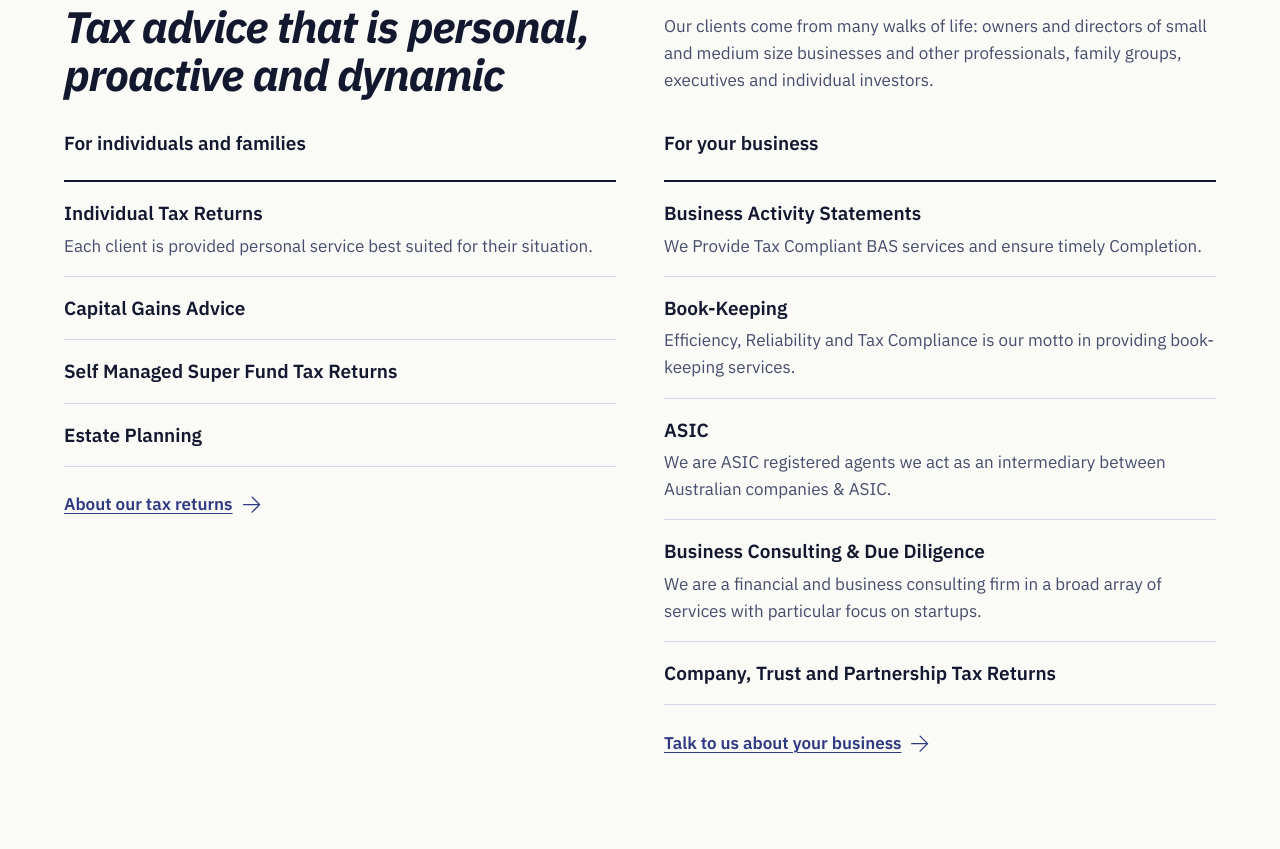
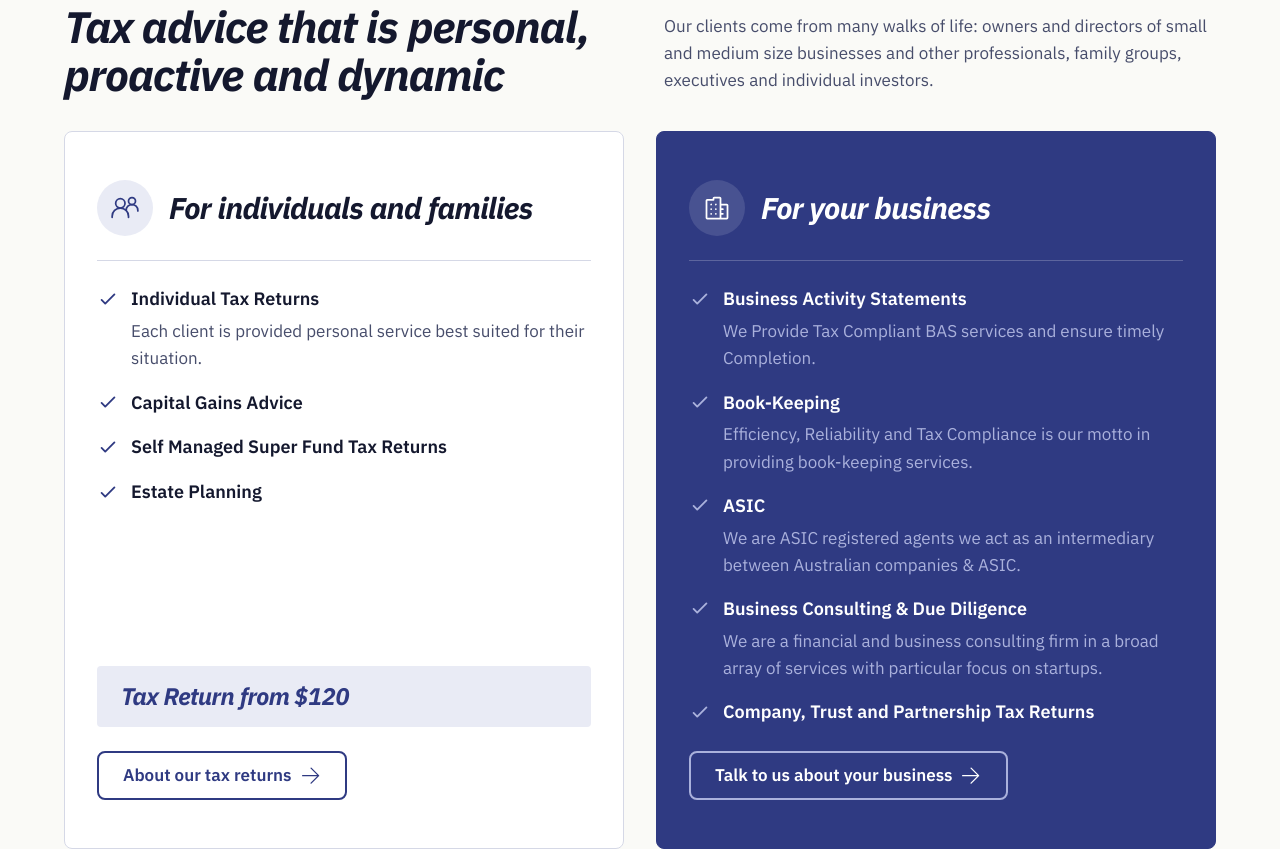
Before and after one commit to DaltJM/tax-preparers, a plain HTML site: page tax-preparers-static-site/index.html in a window 1280 px wide. Shown: the part 974-1823 px from the top of the page. Drawn offline with Linux system fonts and the light colour scheme.

Commit message:
Give the home page services block two audience panels
Replace the two plain ruled lists with an individuals panel on white and a
business panel in brand navy, each with an Iconoir icon, check-marked
services and a button. The individuals panel carries the "Tax Return from
$120" line so both panels end level. Business wording is unchanged.

Co-Authored-By: Claude Opus 5.5 <noreply@anthropic.com>

```diff
--- a/tax-preparers-static-site/index.html
+++ b/tax-preparers-static-site/index.html
@@ -31,6 +31,8 @@
       <symbol id="i-nav-arrow-left" viewBox="0 0 24 24"><path d="M15 6L9 12L15 18" stroke="currentColor" stroke-linecap="round" stroke-linejoin="round"/></symbol>
       <symbol id="i-nav-arrow-right" viewBox="0 0 24 24"><path d="M9 6L15 12L9 18" stroke="currentColor" stroke-linecap="round" stroke-linejoin="round"/></symbol>
       <symbol id="i-nav-arrow-down" viewBox="0 0 24 24"><path d="M6 9L12 15L18 9" stroke="currentColor" stroke-linecap="round" stroke-linejoin="round"/></symbol>
+      <symbol id="i-group" viewBox="0 0 24 24"><path d="M1 20V19C1 15.134 4.13401 12 8 12V12C11.866 12 15 15.134 15 19V20" stroke="currentColor" stroke-linecap="round"/><path d="M13 14V14C13 11.2386 15.2386 9 18 9V9C20.7614 9 23 11.2386 23 14V14.5" stroke="currentColor" stroke-linecap="round"/><path d="M8 12C10.2091 12 12 10.2091 12 8C12 5.79086 10.2091 4 8 4C5.79086 4 4 5.79086 4 8C4 10.2091 5.79086 12 8 12Z" stroke="currentColor" stroke-linecap="round" stroke-linejoin="round"/><path d="M18 9C19.6569 9 21 7.65685 21 6C21 4.34315 19.6569 3 18 3C16.3431 3 15 4.34315 15 6C15 7.65685 16.3431 9 18 9Z" stroke="currentColor" stroke-linecap="round" stroke-linejoin="round"/></symbol>
+      <symbol id="i-city" viewBox="0 0 24 24"><path d="M7 9.01L7.01 8.99889" stroke="currentColor" stroke-linecap="round" stroke-linejoin="round"/><path d="M11 9.01L11.01 8.99889" stroke="currentColor" stroke-linecap="round" stroke-linejoin="round"/><path d="M7 13.01L7.01 12.9989" stroke="currentColor" stroke-linecap="round" stroke-linejoin="round"/><path d="M11 13.01L11.01 12.9989" stroke="currentColor" stroke-linecap="round" stroke-linejoin="round"/><path d="M7 17.01L7.01 16.9989" stroke="currentColor" stroke-linecap="round" stroke-linejoin="round"/><path d="M11 17.01L11.01 16.9989" stroke="currentColor" stroke-linecap="round" stroke-linejoin="round"/><path d="M15 21H3.6C3.26863 21 3 20.7314 3 20.4V5.6C3 5.26863 3.26863 5 3.6 5H9V3.6C9 3.26863 9.26863 3 9.6 3H14.4C14.7314 3 15 3.26863 15 3.6V9M15 21H20.4C20.7314 21 21 20.7314 21 20.4V9.6C21 9.26863 20.7314 9 20.4 9H15M15 21V17M15 9V13M15 13H17M15 13V17M15 17H17" stroke="currentColor" stroke-linecap="round" stroke-linejoin="round"/></symbol>
       <symbol id="i-check" viewBox="0 0 24 24"><path d="M5 13L9 17L19 7" stroke="currentColor" stroke-linecap="round" stroke-linejoin="round"/></symbol>
       <symbol id="i-star" viewBox="0 0 24 24"><path d="M8.58737 8.23597L11.1849 3.00376C11.5183 2.33208 12.4817 2.33208 12.8151 3.00376L15.4126 8.23597L21.2215 9.08017C21.9668 9.18848 22.2638 10.0994 21.7243 10.6219L17.5217 14.6918L18.5135 20.4414C18.6409 21.1798 17.8614 21.7428 17.1945 21.3941L12 18.678L6.80547 21.3941C6.1386 21.7428 5.35909 21.1798 5.48645 20.4414L6.47825 14.6918L2.27575 10.6219C1.73617 10.0994 2.03322 9.18848 2.77852 9.08017L8.58737 8.23597Z" fill="currentColor" stroke="currentColor" stroke-linecap="round" stroke-linejoin="round"/></symbol>
     </svg>
@@ -113,27 +115,34 @@
             <h2>Tax advice that is personal, proactive and dynamic</h2>
             <p>Our clients come from many walks of life: owners and directors of small and medium size businesses and other professionals, family groups, executives and individual investors.</p>
           </div>
-          <div class="split">
-            <div class="audience">
-              <h3>For individuals and families</h3>
-              <ul class="rows">
-                <li><strong>Individual Tax Returns</strong><p>Each client is provided personal service best suited for their situation.</p></li>
-                <li><strong>Capital Gains Advice</strong></li>
-                <li><strong>Self Managed Super Fund Tax Returns</strong></li>
-                <li><strong>Estate Planning</strong></li>
+          <div class="audiences">
+            <div class="audience-panel">
+              <div class="audience-head">
+                <span class="audience-icon"><svg class="icon" aria-hidden="true" focusable="false" viewBox="0 0 24 24"><use href="#i-group"/></svg></span>
+                <h3>For individuals and families</h3>
+              </div>
+              <ul class="service-list">
+                <li><svg class="icon" aria-hidden="true" focusable="false" viewBox="0 0 24 24"><use href="#i-check"/></svg><div><strong>Individual Tax Returns</strong><p>Each client is provided personal service best suited for their situation.</p></div></li>
+                <li><svg class="icon" aria-hidden="true" focusable="false" viewBox="0 0 24 24"><use href="#i-check"/></svg><div><strong>Capital Gains Advice</strong></div></li>
+                <li><svg class="icon" aria-hidden="true" focusable="false" viewBox="0 0 24 24"><use href="#i-check"/></svg><div><strong>Self Managed Super Fund Tax Returns</strong></div></li>
+                <li><svg class="icon" aria-hidden="true" focusable="false" viewBox="0 0 24 24"><use href="#i-check"/></svg><div><strong>Estate Planning</strong></div></li>
               </ul>
-              <a class="text-link" href="taxation/"><span>About our tax returns</span><svg class="icon" aria-hidden="true" focusable="false" viewBox="0 0 24 24"><use href="#i-arrow-right"/></svg></a>
+              <p class="audience-price">Tax Return from <strong>$120</strong></p>
+              <a class="button button-outline" href="taxation/"><span>About our tax returns</span><svg class="icon" aria-hidden="true" focusable="false" viewBox="0 0 24 24"><use href="#i-arrow-right"/></svg></a>
             </div>
-            <div class="audience">
-              <h3>For your business</h3>
-              <ul class="rows">
-                <li><strong>Business Activity Statements</strong><p>We Provide Tax Compliant BAS services and ensure timely Completion.</p></li>
-                <li><strong>Book-Keeping</strong><p>Efficiency, Reliability and Tax Compliance is our motto in providing book-keeping services.</p></li>
-                <li><strong>ASIC</strong><p>We are ASIC registered agents we act as an intermediary between Australian companies &amp; ASIC.</p></li>
-                <li><strong>Business Consulting &amp; Due Diligence</strong><p>We are a financial and business consulting firm in a broad array of services with particular focus on startups.</p></li>
-                <li><strong>Company, Trust and Partnership Tax Returns</strong></li>
+            <div class="audience-panel audience-panel-brand">
+              <div class="audience-head">
+                <span class="audience-icon"><svg class="icon" aria-hidden="true" focusable="false" viewBox="0 0 24 24"><use href="#i-city"/></svg></span>
+                <h3>For your business</h3>
+              </div>
+              <ul class="service-list">
+                <li><svg class="icon" aria-hidden="true" focusable="false" viewBox="0 0 24 24"><use href="#i-check"/></svg><div><strong>Business Activity Statements</strong><p>We Provide Tax Compliant BAS services and ensure timely Completion.</p></div></li>
+                <li><svg class="icon" aria-hidden="true" focusable="false" viewBox="0 0 24 24"><use href="#i-check"/></svg><div><strong>Book-Keeping</strong><p>Efficiency, Reliability and Tax Compliance is our motto in providing book-keeping services.</p></div></li>
+                <li><svg class="icon" aria-hidden="true" focusable="false" viewBox="0 0 24 24"><use href="#i-check"/></svg><div><strong>ASIC</strong><p>We are ASIC registered agents we act as an intermediary between Australian companies &amp; ASIC.</p></div></li>
+                <li><svg class="icon" aria-hidden="true" focusable="false" viewBox="0 0 24 24"><use href="#i-check"/></svg><div><strong>Business Consulting &amp; Due Diligence</strong><p>We are a financial and business consulting firm in a broad array of services with particular focus on startups.</p></div></li>
+                <li><svg class="icon" aria-hidden="true" focusable="false" viewBox="0 0 24 24"><use href="#i-check"/></svg><div><strong>Company, Trust and Partnership Tax Returns</strong></div></li>
               </ul>
-              <a class="text-link" href="contacts/"><span>Talk to us about your business</span><svg class="icon" aria-hidden="true" focusable="false" viewBox="0 0 24 24"><use href="#i-arrow-right"/></svg></a>
+              <a class="button button-ghost" href="contacts/"><span>Talk to us about your business</span><svg class="icon" aria-hidden="true" focusable="false" viewBox="0 0 24 24"><use href="#i-arrow-right"/></svg></a>
             </div>
           </div>
         </div>
--- a/tax-preparers-static-site/styles.css
+++ b/tax-preparers-static-site/styles.css
@@ -567,41 +567,132 @@ img.proof-media {
   color: var(--color-text-muted);
 }
 
-.split {
+/* Services: one panel per audience. Individuals on white, business on the brand navy. */
+
+.audiences {
   display: grid;
-  gap: var(--space-7);
+  gap: var(--space-5);
 }
 
-.rows {
-  margin: var(--space-5) 0 0;
-  padding: 0;
-  list-style: none;
-  border-top: 2px solid var(--color-text);
+.audience-panel {
+  display: flex;
+  flex-direction: column;
+  gap: var(--space-5);
+  padding: var(--space-6) var(--space-5);
+  background: var(--color-surface);
+  border: 1px solid var(--color-line);
+  border-radius: var(--radius-md);
 }
 
-.rows li {
-  padding-block: var(--space-4);
+.audience-head {
+  display: flex;
+  align-items: center;
+  gap: var(--space-4);
+  padding-bottom: var(--space-5);
   border-bottom: 1px solid var(--color-line);
 }
 
-.rows h3 + p,
-.rows strong + p {
+.audience-head h3 {
+  font-size: clamp(1.5rem, 1.2rem + 1vw, 1.875rem);
+  font-style: italic;
+  font-weight: 700;
+  letter-spacing: -0.02em;
+  line-height: 1.15;
+}
+
+.audience-icon {
+  display: grid;
+  place-items: center;
+  flex: none;
+  width: 3.5rem;
+  height: 3.5rem;
+  border-radius: 50%;
+  background: var(--color-band);
+  color: var(--color-brand);
+}
+
+.audience-icon .icon {
+  width: 1.75rem;
+  height: 1.75rem;
+}
+
+.service-list {
+  display: grid;
+  gap: var(--space-4);
+  margin: 0;
+  padding: 0;
+  list-style: none;
+}
+
+.service-list li {
+  display: grid;
+  grid-template-columns: auto 1fr;
+  gap: var(--space-3);
+  align-items: start;
+}
+
+.service-list li > .icon {
+  width: 1.375rem;
+  height: 1.375rem;
+  margin-top: 0.15rem;
+  stroke-width: 2;
+  color: var(--color-brand);
+}
+
+.service-list strong {
+  font-size: 1.125rem;
+  font-weight: 600;
+}
+
+.service-list p {
   margin-top: var(--space-1);
   color: var(--color-text-muted);
 }
 
-.rows strong {
-  font-size: 1.1875rem;
-  font-weight: 600;
+.audience-panel .button {
+  align-self: flex-start;
+  margin-top: auto;
 }
 
-.audience > p {
-  margin-top: var(--space-3);
-  color: var(--color-text-muted);
+/* The advertised starting price fills the shorter panel and sits with its button. */
+.audience-price {
+  margin-top: auto;
+  padding: var(--space-4) var(--space-5);
+  background: var(--color-band);
+  border-radius: var(--radius-sm);
+  color: var(--color-brand);
+  font-size: 1.5rem;
+  font-style: italic;
+  font-weight: 700;
+  line-height: 1.2;
+  letter-spacing: -0.02em;
 }
 
-.audience .text-link {
-  margin-top: var(--space-4);
+.audience-price + .button {
+  margin-top: 0;
+}
+
+.audience-panel-brand {
+  background: var(--color-brand);
+  border-color: var(--color-brand);
+  color: var(--color-on-brand);
+}
+
+.audience-panel-brand .audience-head {
+  border-bottom-color: var(--color-line-on-brand);
+}
+
+.audience-panel-brand .audience-icon {
+  background: rgb(255 255 255 / 0.12);
+  color: var(--color-on-brand);
+}
+
+.audience-panel-brand .service-list li > .icon {
+  color: var(--color-on-brand-muted);
+}
+
+.audience-panel-brand .service-list p {
+  color: var(--color-on-brand-muted);
 }
 
 /* Agent placeholder */
@@ -1002,9 +1093,17 @@ img.proof-media {
     align-items: flex-start;
   }
 
-  .split,
   .offices {
     grid-template-columns: 1fr 1fr;
+  }
+
+  .audiences {
+    grid-template-columns: 1fr 1fr;
+    gap: var(--space-6);
+  }
+
+  .audience-panel {
+    padding: var(--space-7) var(--space-6);
   }
 
   /* Three lines, the longer of the two addresses, so both offices are the same height. */
```
Also changed, not shown: tax-preparers-static-site/assets/icons/city.svg (added), tax-preparers-static-site/assets/icons/group.svg (added), 2 other files.
